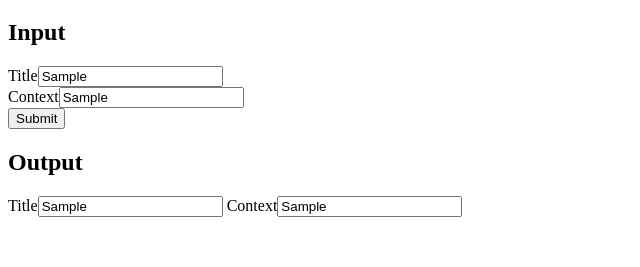
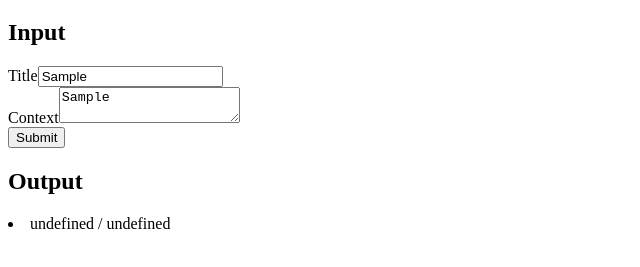
Before and after one commit to ShinyaIshizaki/Java_MyDiary, a plain HTML site: page index.html in a window 1280 px wide. Both pictures are taken after typing "Sample", "Sample" into the empty fields and a click on the button "Submit". Shown: the part 61-328 px from the top of the page, without its empty margins (0-640 px from the left). Drawn offline with Linux system fonts and the light colour scheme.

Commit message:
cannot fix bug of listing

```diff
--- a/index.html
+++ b/index.html
@@ -12,11 +12,12 @@
 	</div>
 	<div>
 		<h2>Input</h2>
+		<!-- ボタンが押されたら、内容を消去する -->
 		<div>
 			Title<input type="text" name="textTitle" id="textTitle">
 		</div>
 		<div>
-			Context<input type="text" name="diary" id="textAreaContext">
+			Context<textarea type="text" name="diary" id="textAreaContext"></textarea>
 			<!-- Context<textarea name="diary" id="textAreaContext" cols="30" rows="10"></textarea> -->
 		</div>
 		<div>
@@ -25,10 +26,8 @@
 	</div>
 	<div>
 		<h2>Output</h2>
-		Title<input type="text" name="outTextTitle" id="outTextTitle">
-		Context<input type="text" name="outTextContext" id="outTextContext">
-		<!-- <p id="outTextTitle"></p> -->
-		<!-- <p id="outTextContext"></p> -->
+		<!-- ボタンが押されるたびに、下方へ表示し続ける -->
+			<div id="diaryUnorderedList"></div>
 	</div>
 
 	<script src="js/main.js"></script>
--- a/js/main.js
+++ b/js/main.js
@@ -1,5 +1,8 @@
 function callJavaApp(title, context) {
   console.log("***Start function callApp***");
+
+  // window.onload = function() {
+
 
     // *
     // DBを使用しない場合
@@ -9,22 +12,65 @@ function callJavaApp(title, context) {
     var inTextTitle = document.getElementById('textTitle');
     var inTextAreaContext = document.getElementById('textAreaContext');
 
-  // 出力値を定義する（オブジェクト）
-  var outTextTitle = document.getElementById('outTextTitle');
-  var outTextContext = document.getElementById('outTextContext');
+    // リストを作成する
+    var elementOfDiaryUnorderedList = document.getElementById("diaryUnorderedList");
+
+    // Inputボックスの数を数える
+    var inputCount = document.querySelectorAll('input').length;
+    console.log("Number of input boxes: " + inputCount);
+
+    // 出力用リストを定義する
+    var listHtml = "<div>";
+
+    // // データを元にli要素を生成し、ulに追加
+    // for (var i = 0; i < inputCount; i++) {
+
+    //   // タグ要素を定義する
+    //   var ulElement = document.createElement("ul");
+    //   var liElement = document.createElement("li");
+
+    //   console.log("liElement.textContent: " + liElement.textContent);
+
+    //   // リストに値を追加する
+    //   // listHtml += ulElement + liElement + inTextTitle[i].values() + inTextAreaContext.values();
+    //   const inputElement = document.querySelector('textTitle');
+    //   const textareaElement = document.querySelector('textAreaContext');
+
+    //   console.log("inputElement: " + inputElement);
+    //   console.log("textareaElement: " + textareaElement);
+
+    //   listHtml += inputElement.value + textareaElement.value;
+
+    //   // elementOfDiaryUnorderedList.appendChild(liElement);
+    //   // console.log("elementOfDiaryUnorderedList.childNodes[i].textContent: " + elementOfDiaryUnorderedList.childNodes[i].textContent);
+    //   // console.log("elementOfDiaryUnorderedList.childNodes[i]: " + elementOfDiaryUnorderedList.childNodes[i]);
+    //   // listHtml += elementOfDiaryUnorderedList.childNodes[i].textContent;
+    //   // liElement = inTextAreaContext[i];
+
+    //   listHtml += "</div>";
+    // }
+
+    // console.log("***End function callApp***");
 
 
+    // データを元にli要素を生成し、ulに追加
+    for (var i = 0; i < inputCount; i++) {
+      // var inputElement = document.getElementById(`textTitle${i}`);
+      // var textareaElement = document.getElementById(`textAreaContext${i}`);
+      var inputElement = document.getElementById("textTitle");
+      var textareaElement = document.getElementById("textAreaContext");
 
-  // 出力値を設定する（値）
-  outTextTitle.value = inTextTitle.value;
-  outTextContext.value = inTextAreaContext.value;
-  console.log("outTextTitle.value: " + outTextTitle.value);
-  console.log("outTextContext.value: " + outTextContext.value);
+      listHtml += `<li>${inputElement["textTitle"]} / ${textareaElement["textAreaContext"]}</li>`;
+    }
 
-  console.log("***End function callApp***");
 
-  // 出力値を返却する
-  return outTextTitle.value, outTextContext.value;
+    // ページ内の特定の要素にHTMLを挿入
+    // console.log("listHtml: " + listHtml['inputElement'] + " / " + listHtml['textareaElement']);
+    // document.getElementById("diaryUnorderedList") = listHtml;
+    elementOfDiaryUnorderedList.innerHTML = listHtml;
+
+    // リストを返却する
+    // return elementOfDiaryUnorderedList;
 
     // *
   // DBを使用する場合
@@ -36,9 +82,11 @@ function callJavaApp(title, context) {
   console.log("***End function callApp***");
 
 
-}
+  // };
+};
 
 // callJavaApp関数を呼び出す
-console.log("textTitle: " + textTitle);
-console.log("textAreaContext: " + textAreaContext);
+// console.log("textTitle: " + textTitle);
+// console.log("textAreaContext: " + textAreaContext);
+
 document.getElementById('callApp').onclick = callJavaApp;
```
Lines whose indentation alone changed are shown as unchanged.
